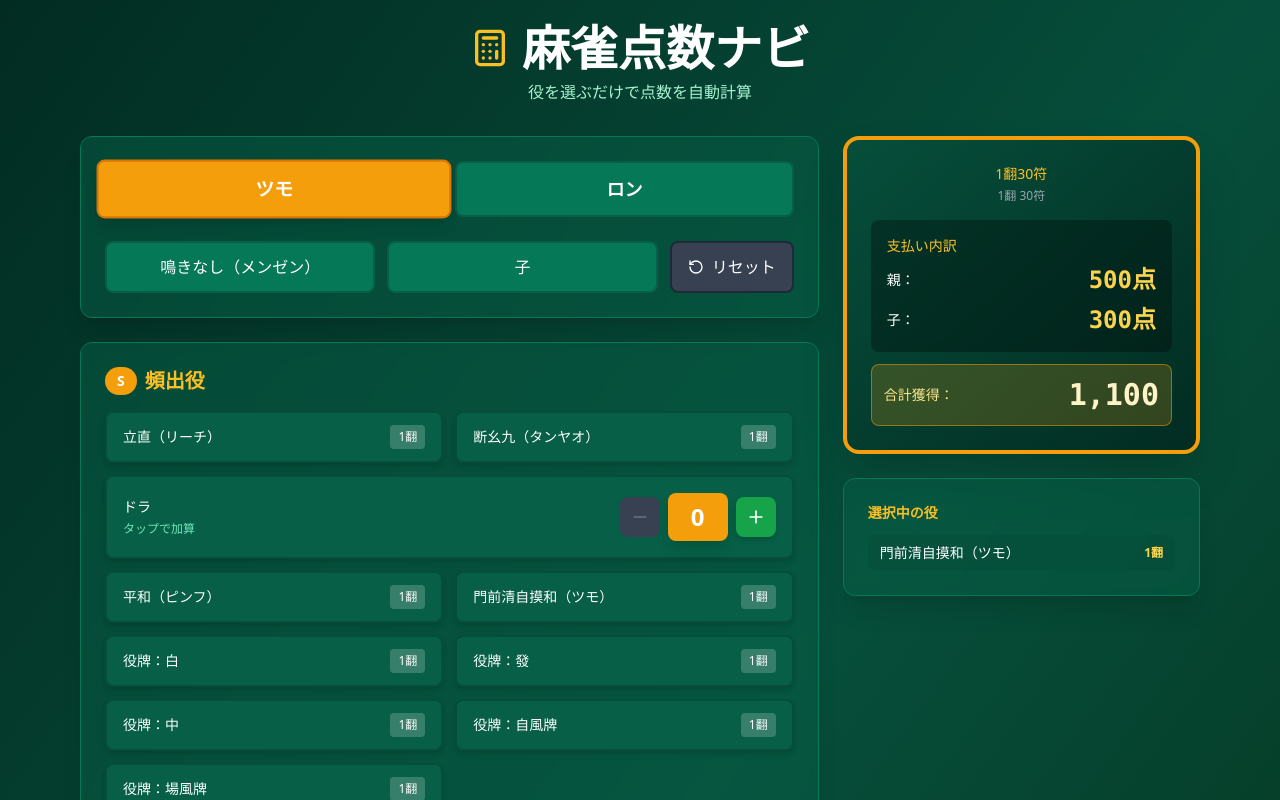
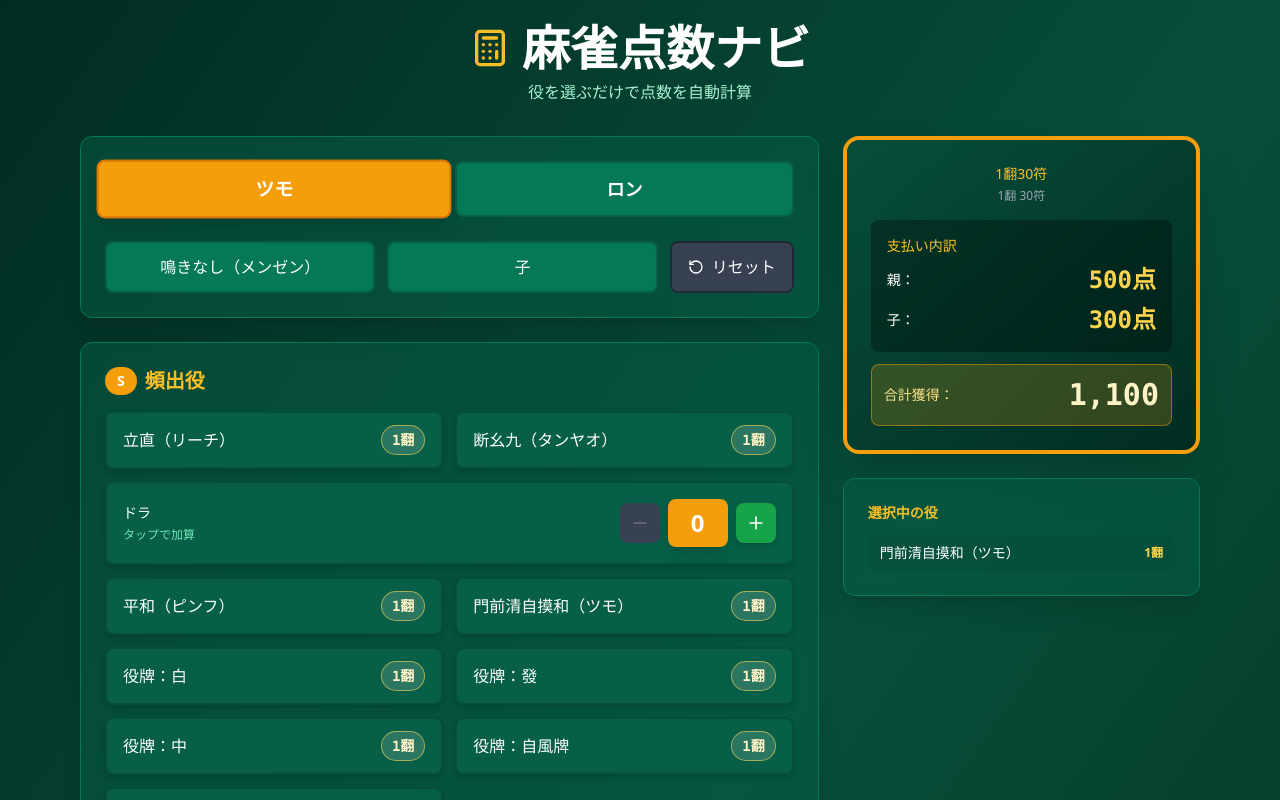
Before and after one commit to shunji-work/simple-mahjong-calculator, a React (Vite) app: page / in a window 1280 px wide. Shown: the top 800 px of the page. Built offline with nearby package versions, Linux system fonts and the light colour scheme.

Commit message:
役ボタンの翻表示を強調
翻バッジを視認性アップ＆食い下がり時に色とラベルで分かりやすくする。

Made-with: Cursor

```diff
--- a/src/components/YakuButton.tsx
+++ b/src/components/YakuButton.tsx
@@ -17,6 +17,7 @@ export const YakuButton: React.FC<YakuButtonProps> = ({
   hasNaki = false,
 }) => {
   const displayHan = hasNaki && yaku.kuisagari ? yaku.han - 1 : yaku.han;
+  const isKuisagariActive = hasNaki && !!yaku.kuisagari;
 
   return (
     <button
@@ -33,12 +34,21 @@ export const YakuButton: React.FC<YakuButtonProps> = ({
         }
       `}
     >
-      <div className="flex justify-between items-center">
-        <span className="text-left">{yaku.name}</span>
-        <span className="text-xs bg-white/20 px-2 py-1 rounded">
-          {displayHan}翻
-          {hasNaki && yaku.kuisagari && (
-            <span className="text-[10px] ml-1 opacity-75">(食い下がり)</span>
+      <div className="flex justify-between items-center gap-2">
+        <span className="text-left text-sm md:text-base">{yaku.name}</span>
+        <span
+          className={`
+            inline-flex items-center gap-1 px-2.5 py-1 rounded-full text-xs font-semibold border
+            ${
+              isKuisagariActive
+                ? 'bg-red-500/20 text-red-200 border-red-400 animate-pulse'
+                : 'bg-white/15 text-amber-100 border-amber-300/60'
+            }
+          `}
+        >
+          <span className="font-mono text-sm">{displayHan}翻</span>
+          {isKuisagariActive && (
+            <span className="text-[10px] tracking-tight">食い下がり</span>
           )}
         </span>
       </div>
```
